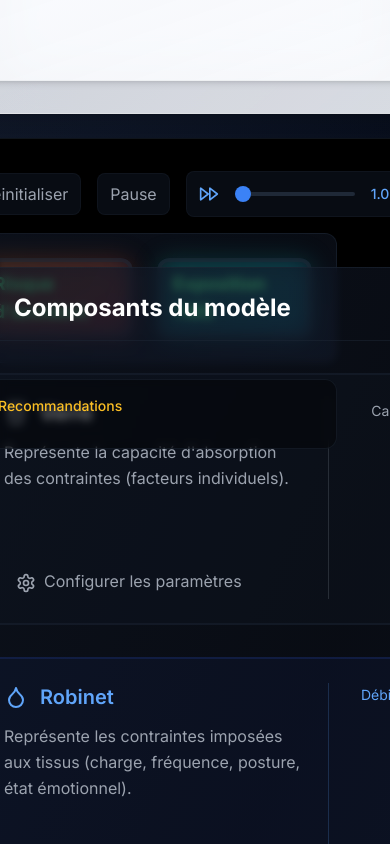
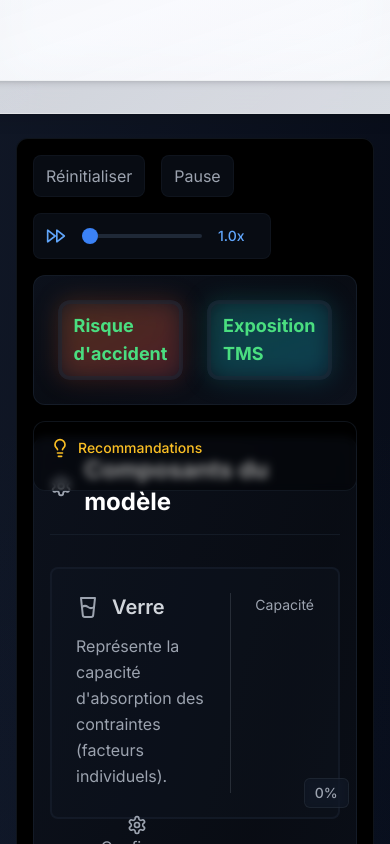
Before and after one commit to thomia/ProtoVerreTMS, a Next.js app: page / in a window 390 px wide. Shown: the part 620-1464 px from the top of the page. Built offline with nearby package versions, Linux system fonts and the light colour scheme.

Commit message:
Amélioration du responsive design pour une meilleure adaptation mobile et tablette

```diff
--- a/src/components/dashboard/dashboard.tsx
+++ b/src/components/dashboard/dashboard.tsx
@@ -406,9 +406,10 @@ export default function Dashboard() {
 
       {/* Dashboard principal */}
       <div className="w-full max-w-[100%] mx-auto">
-        <div className="bg-black backdrop-blur-md border border-gray-800/50 rounded-xl p-8 -mx-24">
-          {/* Contrôles de simulation repositionnés */}
-          <div className="inline-flex items-center gap-4 mb-4 ml-4">
+        {/* Conteneur principal avec padding adaptatif */}
+        <div className="bg-black backdrop-blur-md border border-gray-800/50 rounded-xl p-4 md:p-8 mx-0 md:-mx-24">
+          {/* Contrôles de simulation avec flex wrap */}
+          <div className="flex flex-wrap items-center gap-4 mb-4 ml-0 md:ml-4">
             <button
               onClick={handleReset}
               className="px-3 py-2 rounded-lg bg-gray-900/50 border border-gray-800/30 backdrop-blur-sm text-gray-400 hover:text-gray-300 transition-colors"
@@ -444,9 +445,9 @@ export default function Dashboard() {
             </div>
           </div>
 
-          {/* Section supérieure - Risques unifiés */}
-          <div className="flex justify-end mb-8 mr-[100px]">
-            <div className="w-[650px] relative">
+          {/* Section supérieure - Risques unifiés avec adaptation mobile */}
+          <div className="flex justify-center md:justify-end mb-8 mr-0 md:mr-[100px]">
+            <div className="w-full md:w-[650px] relative">
               <div className="p-6 rounded-xl bg-gradient-to-br from-gray-900/70 via-gray-900/50 to-gray-900/70 border border-gray-800/50 backdrop-blur-md">
                 <div className="grid grid-cols-2 gap-6">
                   {/* Risque d'accident */}
@@ -599,10 +600,10 @@ export default function Dashboard() {
             </div>
           </div>
 
-          {/* Grille principale avec ajustement de l'espacement */}
-          <div className="grid grid-cols-[minmax(550px,_600px)_1fr] gap-8 -mt-32">
-          {/* Panneau de gauche - Informations et contrôles */}
-            <div className="space-y-8 p-6 rounded-xl bg-gradient-to-br from-gray-900/70 via-gray-900/50 to-gray-900/70 border border-gray-800/50 backdrop-blur-sm shadow-lg">
+          {/* Grille principale responsive */}
+          <div className="grid grid-cols-1 lg:grid-cols-[minmax(550px,_600px)_1fr] gap-8 mt-8 md:-mt-32">
+            {/* Panneau de gauche - Informations et contrôles */}
+            <div className="space-y-8 p-4 md:p-6 rounded-xl bg-gradient-to-br from-gray-900/70 via-gray-900/50 to-gray-900/70 border border-gray-800/50 backdrop-blur-sm shadow-lg">
               <div className="flex items-center justify-between pb-4 border-b border-gray-800/50">
                 <div className="flex items-center gap-3">
                   <Settings className="w-6 h-6 text-gray-400" />
@@ -888,11 +889,11 @@ export default function Dashboard() {
               </div>
             </div>
 
-            {/* Panneau central - Visualisation */}
-            <div className="relative flex items-center justify-end h-full">
-              <div className="relative w-[700px] transform scale-110">
+            {/* Panneau central - Visualisation avec adaptation mobile */}
+            <div className="relative flex items-center justify-center lg:justify-end h-full">
+              <div className="relative w-full md:w-[700px] transform scale-90 md:scale-110">
                 {/* Ensemble unifié bulle + composants */}
-                <div className="relative flex items-center justify-center translate-x-16 mt-[200px]">
+                <div className="relative flex items-center justify-center md:translate-x-16 mt-[100px] md:mt-[200px]">
                   {/* Bulle environnementale */}
                   <div className="absolute inset-[-80px] z-0">
                     <div
@@ -1030,8 +1031,8 @@ export default function Dashboard() {
         }
       `}</style>
 
-      {/* Panneau des coûts - Repositionné plus bas et à droite */}
-      <div className="absolute right-[-600px] top-[600px] w-[400px]">
+      {/* Panneau des coûts repositionné de manière responsive */}
+      <div className="relative lg:absolute lg:right-[-600px] lg:top-[600px] w-full lg:w-[400px] mt-8 lg:mt-0">
         <div className="p-6 rounded-xl bg-gradient-to-br from-slate-800/90 via-slate-800/80 to-slate-900/90 border border-slate-700/50 backdrop-blur-sm shadow-xl">
           <CostPanel
             bodyParts={[
```
